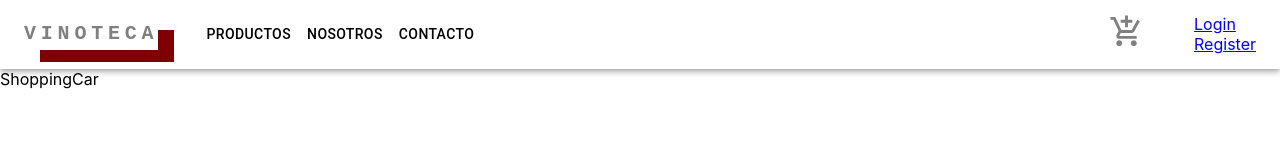
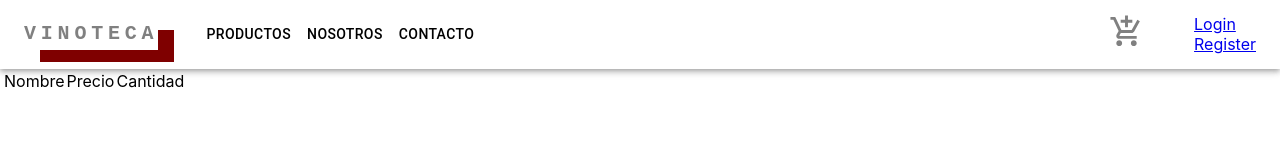
Before and after one commit to vinoteca-ecommerce/wineEcommerce, a React (Create React App) app in the folder client/: page /shoppingCar in a window 1280 px wide. Shown: the top 160 px of the page. Built offline with nearby package versions, Linux system fonts and the light colour scheme; a web font is replaced by a local one.

Commit message:
ShoppingCar1 table with information of the local storage done

```diff
--- a/client/src/components/CardDetail/CardDetail.jsx
+++ b/client/src/components/CardDetail/CardDetail.jsx
@@ -26,14 +26,12 @@ export const CardDetail = () => {
     else setCont(cont+1)
   }
 
-  const handleClickShopping = (id)=>{
+  const handleClickShopping = (id,name,price,img,category)=>{
+
     let state = JSON.parse(localStorage.getItem('ShoppingCar'));
     let sum = 0;
     let index = undefined;
 
-    if(localStorage.id){
-      console.log('asd')
-    }
     if(state){
       for(let i=0 ; i<state?.length ; i++){
         if(state[i].id === id){
@@ -42,14 +40,14 @@ export const CardDetail = () => {
         }
       }
 
-      if(sum) state?.push({id,cont:sum});
-      else state?.push({id,cont});
+      if(sum) state?.push({id,cont:sum,name,price,img,category});
+      else state?.push({id,cont,name,price,img,category});
 
       if(index !== undefined) state.splice(index,1);
 
       localStorage.setItem('ShoppingCar', JSON.stringify(state));
     }
-    else localStorage.setItem('ShoppingCar', JSON.stringify([{id,cont}]));
+    else localStorage.setItem('ShoppingCar', JSON.stringify([{id,cont, name,price,img,category}]));
     //localStorage.clear()
   }
 
@@ -75,7 +73,7 @@ export const CardDetail = () => {
             </div>
           </div>
           <div className={style.btn}>
-          <Button variant="contained" onClick={()=>handleClickShopping(id)}>Agregar al Carrito <AddShoppingCartIcon sx={{ml:'15px'}}/></Button>
+          <Button variant="contained" onClick={()=>handleClickShopping(id,wines.name, wines.price, wines.img, wines.category)}>Agregar al Carrito <AddShoppingCartIcon sx={{ml:'15px'}}/></Button>
           </div>
 
         </div>
--- a/client/src/components/CardProduct/CardProduct.jsx
+++ b/client/src/components/CardProduct/CardProduct.jsx
@@ -21,14 +21,14 @@ export const CardProduct = ({id, name, price, img, category}) => {
             }
           }
 
-          if(sum) state?.push({id,cont:sum});
-          else state?.push({id,cont:1});
+          if(sum) state?.push({id,cont:sum,name,price,img,category});
+          else state?.push({id,cont:1,name,price,img,category});
 
           if(index !== undefined) state.splice(index,1);
 
           localStorage.setItem('ShoppingCar', JSON.stringify(state));
         }
-        else localStorage.setItem('ShoppingCar', JSON.stringify([{id,cont:1}]));
+        else localStorage.setItem('ShoppingCar', JSON.stringify([{id,cont:1,name,price,img,category}]));
         //localStorage.clear()
       }
 
--- a/client/src/components/Products/Products.module.css
+++ b/client/src/components/Products/Products.module.css
@@ -188,15 +188,15 @@ gap: 1em;
 
 }
 
-.containerCards div{
+.containerCards{
     justify-content: center;
     margin: 2px;
     display: flex;
     align-items: center;
     flex-wrap: wrap;
     height:auto;
+}
 
-}
 .pagination{
     grid-column: span 2;
      padding: 5px;
--- a/client/src/components/ShoppingCar/ShoppingCar.jsx
+++ b/client/src/components/ShoppingCar/ShoppingCar.jsx
@@ -1,7 +1,33 @@
-import React from 'react'
+import React, { useEffect } from 'react';
+import { useDispatch } from 'react-redux';
 
 export const ShoppingCar = () => {
+
+    let store = JSON.parse(localStorage.getItem('ShoppingCar'));
+
+    console.log(store)
   return (
-    <div>ShoppingCar</div>
+    <div>
+        <table>
+            <thead>
+                <tr>
+                    <td></td>
+                    <td>Nombre</td>
+                    <td>Precio</td>
+                    <td>Cantidad</td>
+                </tr>
+            </thead>
+            {store?.map((st)=>(
+                <tbody>
+                    <tr>
+                        <td><img src={st.img} alt={st.name} style={{width:'120px',height:'auto'}}/></td>
+                        <td>{st.name}</td>
+                        <td>{st.price}</td>
+                        <td>{st.cont}</td>
+                    </tr>
+                </tbody>
+            ))}
+        </table>
+    </div>
   )
 }
```
